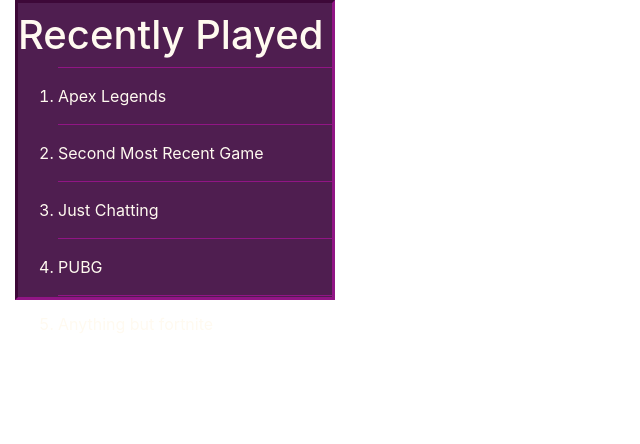
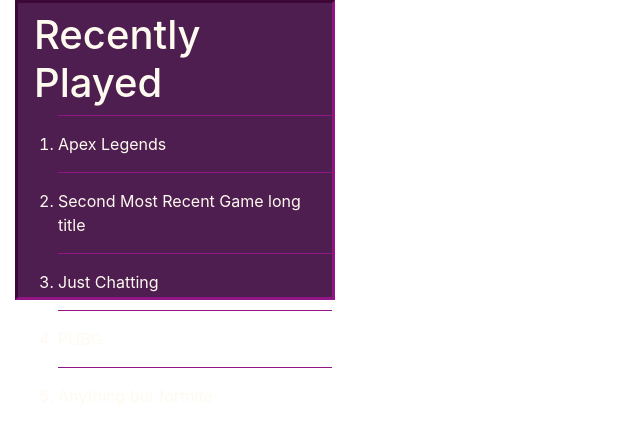
Before and after one commit to Augmented-Software/twitchGamePanel, a website: page index.html in a window 1280 px wide. Shown: the whole page, without its empty margins (0-640 px from the left). Drawn offline with nearby package versions, Linux system fonts and the light colour scheme.

Commit message:
title bump

```diff
--- a/index.html
+++ b/index.html
@@ -8,13 +8,13 @@
     <link rel="stylesheet" href="./css/styles.css">
   </head>
 
-  <body class='container-fluid justify-content-center'>
+  <body class='container-fluid'>
     <div id='panelArea'>
-      <h1 class='mx-auto my-2'>Recently Played</h1>
+      <h1 class='ml-3 my-2'>Recently Played</h1>
 
       <ol class='my-2'>
         <li class=' py-3 mx-auto'>Apex Legends</li>
-        <li class=' py-3 mx-auto'>Second Most Recent Game</li>
+        <li class=' py-3 mx-auto'>Second Most Recent Game long title</li>
         <li class=' py-3 mx-auto'>Just Chatting</li>
         <li class=' py-3 mx-auto'>PUBG</li>
         <li class=' py-3 mx-auto'>Anything but fortnite</li>
```
